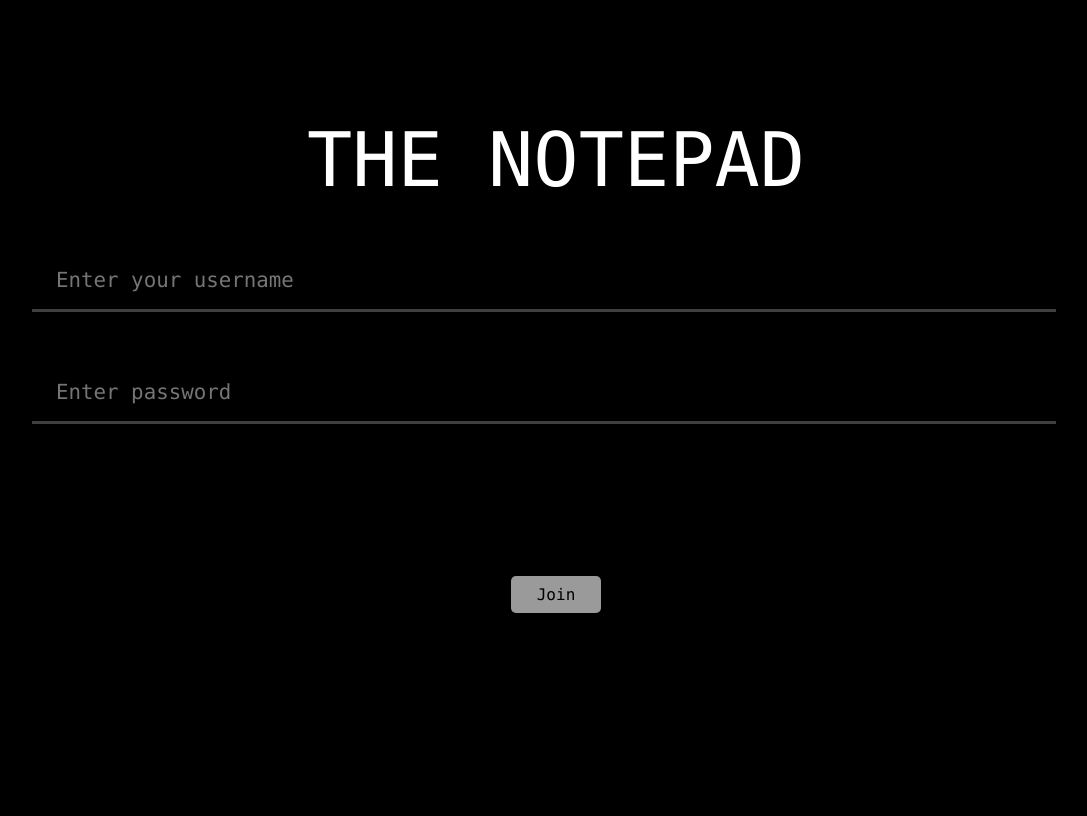
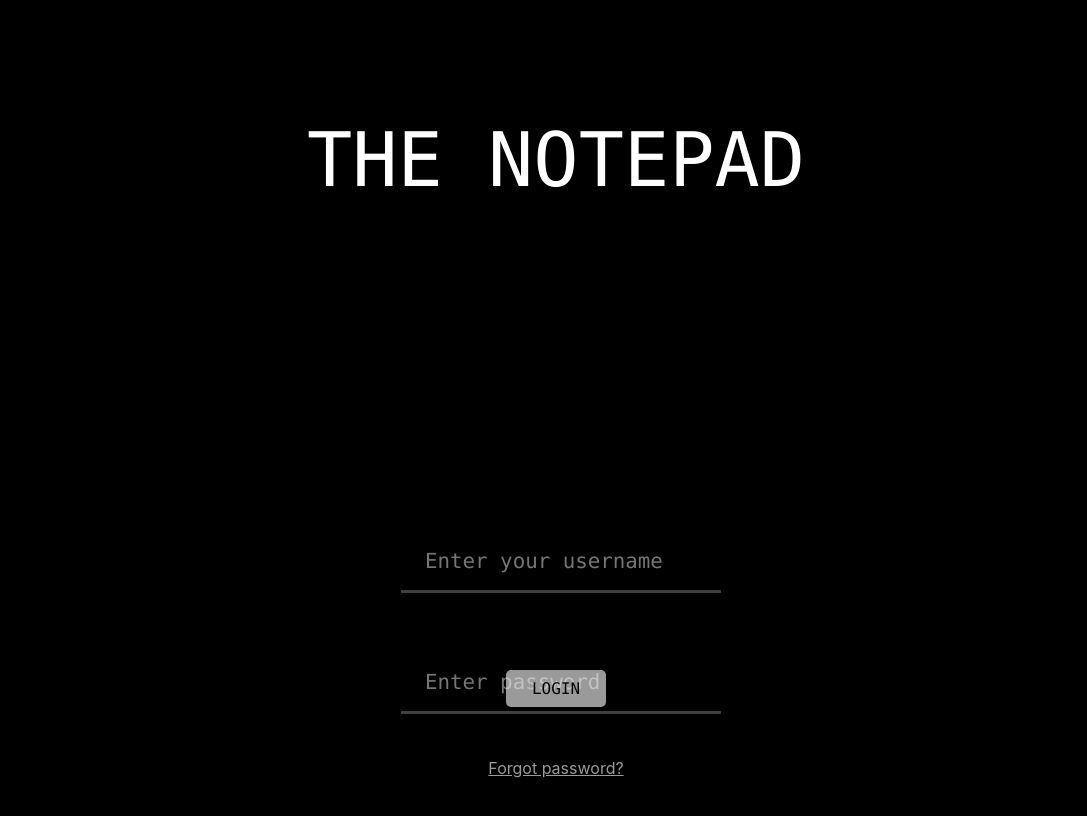
Before and after one commit to FrankBatista1/TheNotepad-client-project, a React (Create React App) app: page / in a window 1280 px wide. Shown: the whole page, without its empty margins (84-1171 px from the left). Built offline with nearby package versions, Linux system fonts and the light colour scheme; no server answers; the HTML template or start-up script is replaced by a standard one.

Commit message:
Login page restyled added forgot password button

```diff
--- a/src/App.js
+++ b/src/App.js
@@ -4,13 +4,13 @@ import FieldsPage from "./views/FieldsPage";
 import MyNavbar from "./components/MyNavbar";
 import FieldView from "./views/FieldView";
 import AddField from "./views/Addfield";
-import LandingPage from "./views/LandingPage";
+import FormPage from "./views/FormPage";
 
 function App() {
   return (
     <BrowserRouter>
       <Switch>
-        <Route exact path="/" component={LandingPage}></Route>
+        <Route exact path="/" component={FormPage}></Route>
         <div>
           <MyNavbar />
           <Route exact path="/fields" component={FieldsPage}></Route>
--- a/src/stylesheets/Form.css
+++ b/src/stylesheets/Form.css
@@ -1,10 +1,8 @@
 .row{
-  display: flex;
-  flex-direction: column;
-  align-items: center;
   padding-top: 2rem;
-  max-width: 100%;
-  padding-top: 5%;
+  margin-top: 150%;
+  width: 170%;
+  padding-right: 30%;
 }
 
 .row input{
--- a/src/stylesheets/LandingPage.css
+++ b/src/stylesheets/FormPage.css
@@ -12,6 +12,17 @@
   align-items: center;
   justify-content: center;
 }
+.loginform{
+  margin-top: 3%;
+}
+.passwordform{
+  height: 80px;
+  padding-bottom: 3%;
+  display: flex;
+  align-items: center;
+  justify-content: center;
+}
+
 
 .start {
   margin-top: 11%;
@@ -25,6 +36,15 @@
   border-radius: 5px;
   font-family: Consolas, monaco, monospace;
 }
+.forgotpass{
+  height: 100px;
+  display: flex;
+  align-items: center;
+  justify-content: center;
+}
+.forgotpass_btn{
+  color: rgba(236, 234, 234, 0.658);
+}
 
 .start:hover {
   background-color: black;
--- a/src/views/LandingPage.js
+++ b/src/views/FormPage.js
@@ -1,27 +1,34 @@
-import "../stylesheets/LandingPage.css";
+import "../stylesheets/FormPage.css";
 import React from "react";
 import { Link } from "react-router-dom";
 import FormInput from "../components/FormInput";
-import "../stylesheets/LandingPage.css";
+import "../stylesheets/FormPage.css";
 import { width } from "dom-helpers";
 
-const LandingPage = () => {
+const FormPage = () => {
   return (
     <>
       <div className="parent">
         <h1 className="thenotepadlanding">THE NOTEPAD</h1>
       </div>
-      <div>
+      <div className="loginform">
+      <div className="parent">
         <FormInput placeholder="Enter your username" type="text" />
+        </div>
+        <div className="passwordform">
         <FormInput placeholder="Enter password" type="text" />
+        </div>
       </div>
       <div className="parent">
         <Link className="start" to="/fields">
-          Join
+          LOGIN
         </Link>
+      </div>
+      <div className="forgotpass">
+        <Link className="forgotpass_btn">Forgot password?</Link>
       </div>
     </>
   );
 };
 
-export default LandingPage;
+export default FormPage;
```
